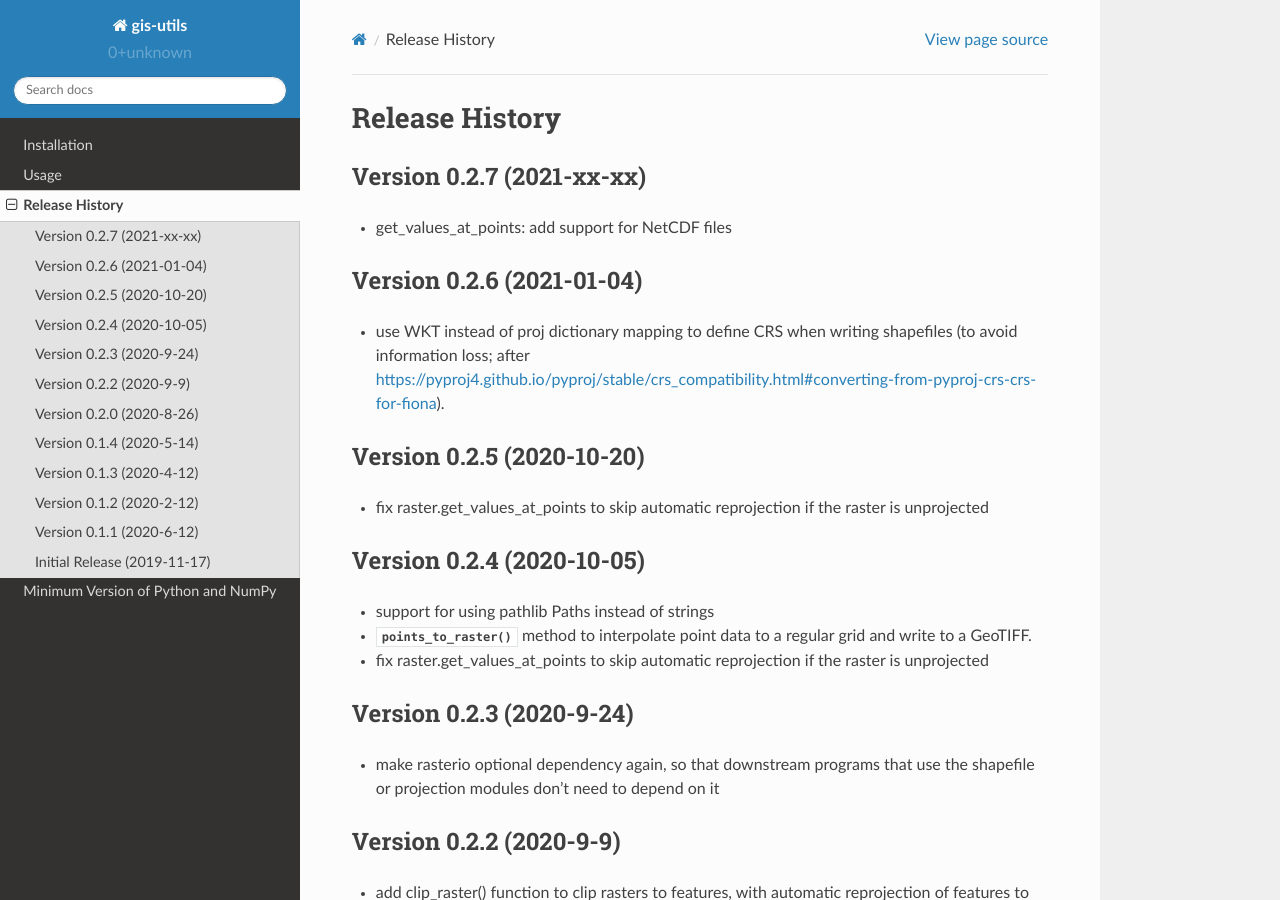
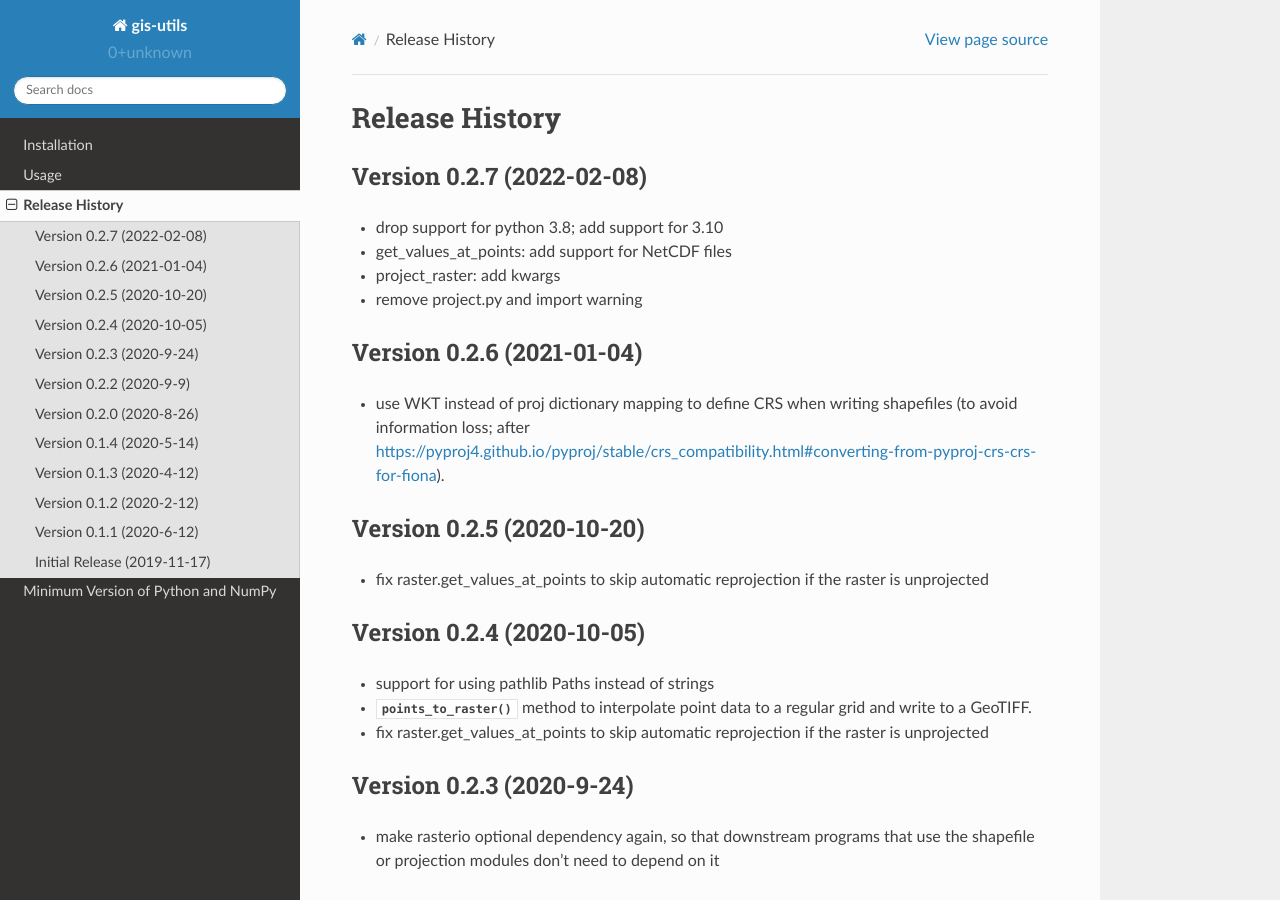
Before and after one commit to aleaf/gis-utils, a Sphinx documentation site: the page built from docs/source/release-history.rst, in a window 1280 px wide and 900 px high. Built offline with Sphinx 7.4.7 and the Read the Docs theme 2.0.0, drawn with Linux system fonts in a browser that asks for light colours.

Commit message:
ci: add release and build_docs workflows; update release history

```diff
--- a/docs/source/release-history.rst
+++ b/docs/source/release-history.rst
@@ -2,9 +2,12 @@
 Release History
 ===============
 
-Version 0.2.7 (2021-xx-xx)
+Version 0.2.7 (2022-02-08)
 --------------------------
+* drop support for python 3.8; add support for 3.10
 * get_values_at_points: add support for NetCDF files
+* project_raster: add kwargs
+* remove project.py and import warning
 
 Version 0.2.6 (2021-01-04)
 --------------------------
```
Also changed, not shown: docs/source/conf.py (+5 -2 lines), 3 other files.
